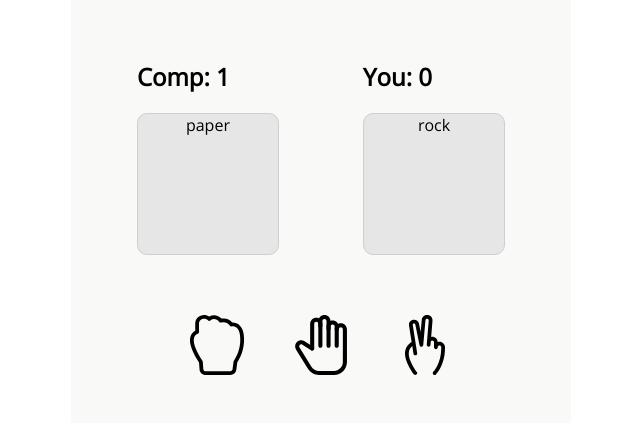
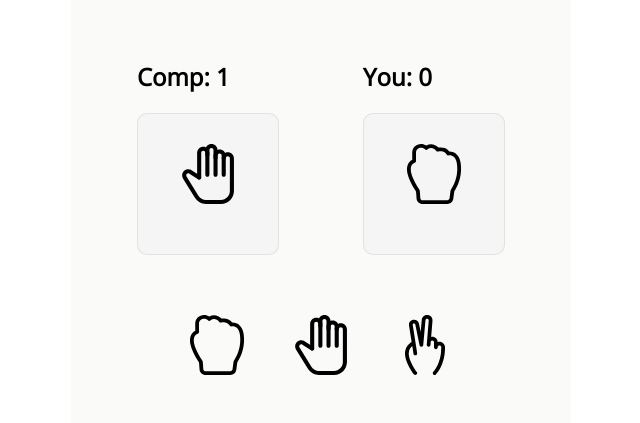
Before and after one commit to yirano/javascript-rock_paper_scissors, a plain HTML site: page src/index.html in a window 1280 px wide. Both pictures are taken after a click on the button 535 px from the left and 478 px from the top of the page. Shown: the part 134-557 px from the top of the page, without its empty margins (319-959 px from the left). Drawn offline with nearby package versions, Linux system fonts and the light colour scheme.

Commit message:
Display image in view boxes - This is just to implement the visual style. it's currently working by using innerHTML and will be changed to prevent player from changing it. - changing it does not affect the game though.

```diff
--- a/src/index.html
+++ b/src/index.html
@@ -16,11 +16,11 @@
     <div class="wrapper">
       <div class="computer">
         <h2>Comp: <span id="compPts"></span></h2>
-        <div id="computer-screen"></div>
+        <div id="computer-screen"><span></span></div>
       </div>
       <div class="player">
         <h2>You: <span id="playerPts"></span></h2>
-        <div id="player-screen"></div>
+        <div id="player-screen"><span></span></div>
       </div>
       <div class="buttons">
         <button name="rock" value="rock" id="rock" style="background: url(../imgs/rock.svg)" /></button>
--- a/src/script.js
+++ b/src/script.js
@@ -1,6 +1,6 @@
 let buttons = document.querySelectorAll('button');
-let compScreen = document.getElementById('computer-screen');
-let playerScreen = document.getElementById('player-screen');
+let compScreen = document.querySelector('#computer-screen span');
+let playerScreen = document.querySelector('#player-screen span');
 let compPts = document.getElementById('compPts');
 let playerPts = document.getElementById('playerPts');
 let announce = document.querySelector('#announce h2');
@@ -13,13 +13,10 @@ for (const button of buttons) {
   button.addEventListener("click", function (e) {
       let computerPlay = function () {
         let random = ['Rock', 'Paper', 'Scissor']
-      let compPlayed = random[Math.floor(Math.random() * 3)].toLowerCase();
-      compScreen.textContent = compPlayed;
-      return compPlayed;
+        return random[Math.floor(Math.random() * 3)].toLowerCase();;
       }
 
       let playerPlay = function () {
-      playerScreen.textContent = e.target.id;
         return e.target.id
       }
 
@@ -54,9 +51,49 @@ for (const button of buttons) {
         }
         playerPts.textContent = playerPt;
         compPts.textContent = compPt;
+        display(computerSelection, playerSelection);
+      }
+
+      let sanitizeHTML = function (str) {
+
+      }
+
+      let display = function (computerSelection, playerSelection) {
+        let s = "<img src='../imgs/scissor.svg' style='width: 60px;' />"
+        // let s = "'../imgs/scissor.scg' style='width: 60px; '"
+        let r = "<img src='../imgs/rock.svg' style='width: 60px;'/>";
+        let p = "<img src='../imgs/paper.svg' style='width: 60px;' />"
+        let cOutput, pOutput;
+        switch (computerSelection) {
+          case 'scissor':
+            cOutput = s;
+            break;
+          case 'rock':
+            cOutput = r;
+            break;
+          case 'paper':
+            cOutput = p;
+            break;
+        }
+
+        switch (playerSelection) {
+          case 'scissor':
+            pOutput = s;
+            break;
+          case 'rock':
+            pOutput = r;
+            break;
+          case 'paper':
+            pOutput = p;
+            break;
+        }
+
+        compScreen.innerHTML = cOutput;
+        playerScreen.innerHTML = pOutput;
       }
 
       play();
-  }, false)
+    },
+    false)
 
 }
--- a/src/style.css
+++ b/src/style.css
@@ -1,7 +1,7 @@
 .container {
   max-width: 500px;
   height: 800px;
-  background-color: rgba(247, 248, 246, 0.774);
+  background-color: rgba(247, 248, 246, 0.603);
   font-family: 'Open Sans', sans-serif;
   border-radius: 20px;
   margin: 0 auto;
@@ -25,9 +25,14 @@
 #computer-screen, #player-screen {
   width: 140px;
   height: 140px;
-  border: 1px solid rgb(207, 207, 207);
-  background-color: rgb(230, 230, 230);
+  border: 1px solid rgba(207, 207, 207, 0.507);
+  background-color: rgba(230, 230, 230, 0.294);
   border-radius: 10px;
+}
+
+#computer-screen span, #player-screen span {
+  position: relative;
+  top: 30px;
 }
 
 button {
@@ -35,6 +40,7 @@ button {
   height: 60px;
   margin: 20px;
   border: none;
+  outline: none;
 }
 
 h2 {
```
Lines whose indentation alone changed are shown as unchanged.
